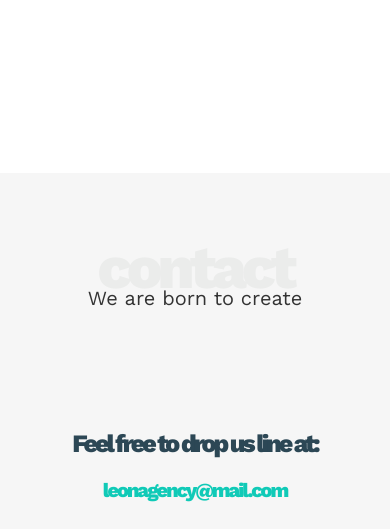
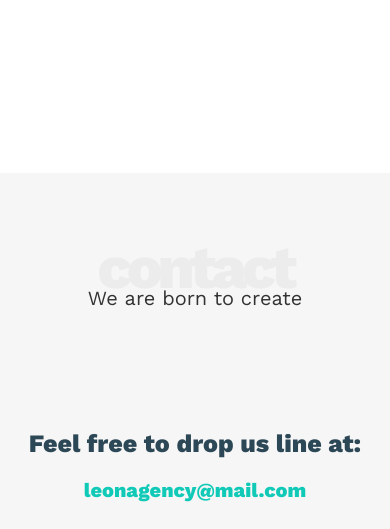
Before and after one commit to Abdelrhman-Awad/Template-one, a plain HTML site: page index.html in a window 390 px wide. Shown: the part 5929-6458 px from the top of the page. Drawn offline with nearby package versions, Linux system fonts and the light colour scheme.

Commit message:
modify on css

```diff
--- a/css/leon.css
+++ b/css/leon.css
@@ -411,7 +411,6 @@ max-width: 100%;
     font-size: 37px;
     margin-bottom: 20px;
     letter-spacing: -2px;
-    /* margin-left: 38px; */
     text-decoration: none;
 }
 .contact .contact-content .media i {
@@ -421,9 +420,11 @@ max-width: 100%;
 @media (max-width:767px) {
     .contact .contact-content div:first-child {
         font-size: 25px;
+        letter-spacing: 0px;
     }
     .contact .contact-content .mail a {
         font-size: 20px;
+        letter-spacing: 0px;
     }
 }
 
```
